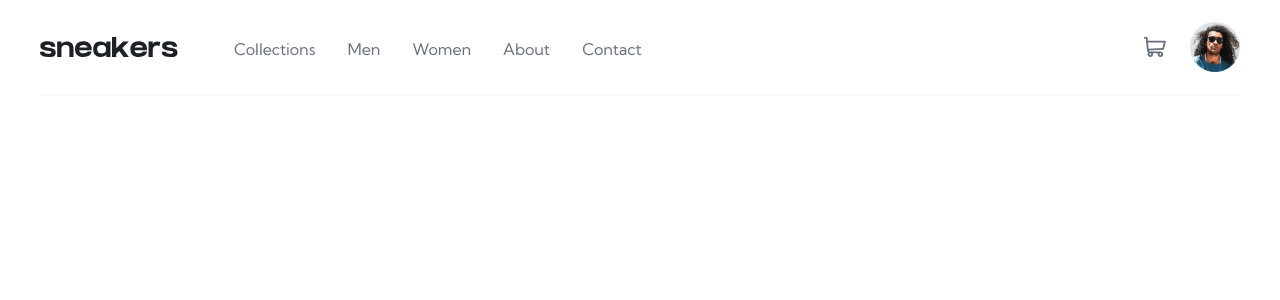
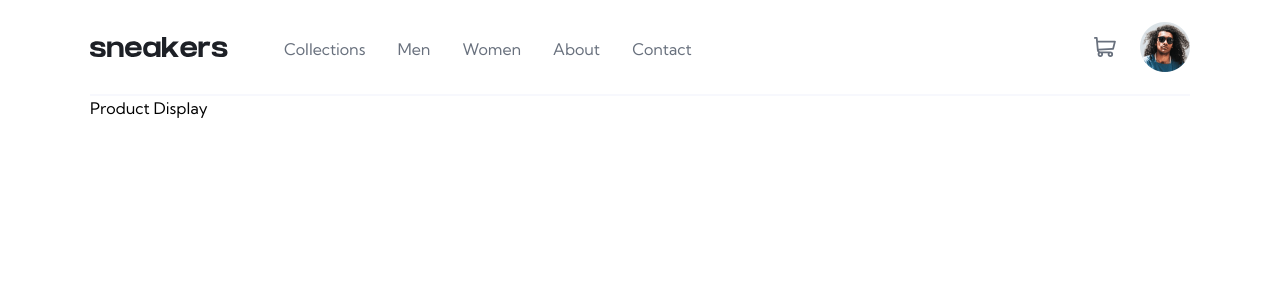
Before and after one commit to cazanca/ecommerce-product, a Vue app: page / in a window 1280 px wide. Shown: the top 300 px of the page. Built offline with nearby package versions, Linux system fonts and the light colour scheme.

Commit message:
Update index.html

```diff
--- a/index.html
+++ b/index.html
@@ -2,9 +2,10 @@
 <html lang="en">
   <head>
     <meta charset="UTF-8">
-    <link rel="icon" href="/favicon.ico">
+    <link rel="icon" type="image/png" sizes="32x32" href="/images/favicon-32x32.png">
+
     <meta name="viewport" content="width=device-width, initial-scale=1.0">
-    <title>Vite App</title>
+    <title>Frontend Mentor | E-commerce product page</title>
   </head>
   <body>
     <div id="app"></div>
--- a/src/App.vue
+++ b/src/App.vue
@@ -1,12 +1,14 @@
 <template>
   <Navbar @toggle-cart="toggleCart" :cart-length="cart.length" />
   <Cart :is-open="isCartOpen" :cart="cart" @remove-item="removeFromCart" />
+  <ProductDisplay :product="product" @add-to-cart="addToCart" />
 </template>
 
 <script setup>
 import { ref, provide } from 'vue'
 import Navbar from './components/Navbar.vue'
 import Cart from './components/Cart.vue'
+import ProductDisplay from './components/ProductDisplay.vue'
 
 const isCartOpen = ref(false)
 const cart = ref([])
--- a/src/assets/main.css
+++ b/src/assets/main.css
@@ -32,7 +32,7 @@
 @tailwind utilities;
 
 #app {
-  max-width: 1200px;
+  max-width: 1100px;
   margin: auto;
 }
 
--- a/src/components/Navbar.vue
+++ b/src/components/Navbar.vue
@@ -5,7 +5,7 @@
     <nav class="w-full flex items-center justify-between">
       <div class="flex items-center gap-x-6 md:gap-x-14">
         <button
-          class="md:hidden text-[var(--dark-grayish-blue)]"
+          class="md:hidden cursor-pointer text-[var(--dark-grayish-blue)]"
           @click.prevent="openMenu"
         >
           <IconMenu />
@@ -46,7 +46,7 @@
           <IconCart />
         </button>
         <div
-          class="w-[30px] md:w-[50px] hover:border-2 rounded-full border-[var(--orange)]"
+          class="w-[30px] md:w-[50px] hover:ring-2 rounded-full ring-[var(--orange)]"
         >
           <img src="/images/image-avatar.png" class="w-full" alt="avatar" />
         </div>
--- /dev/null
+++ b/src/components/ProductDisplay.vue
@@ -0,0 +1,3 @@
+<template>
+  <p>Product Display</p>
+</template>
```
